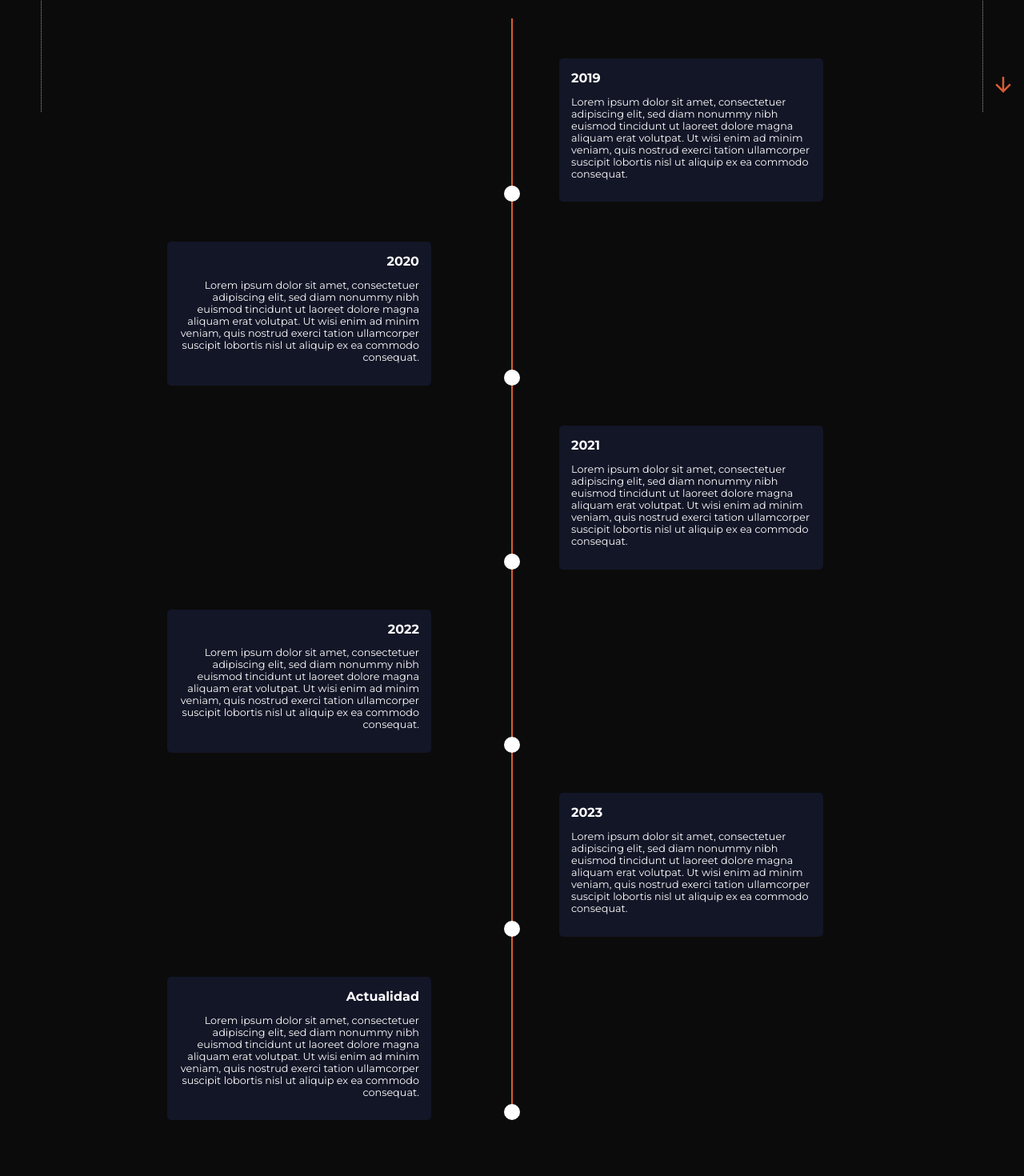
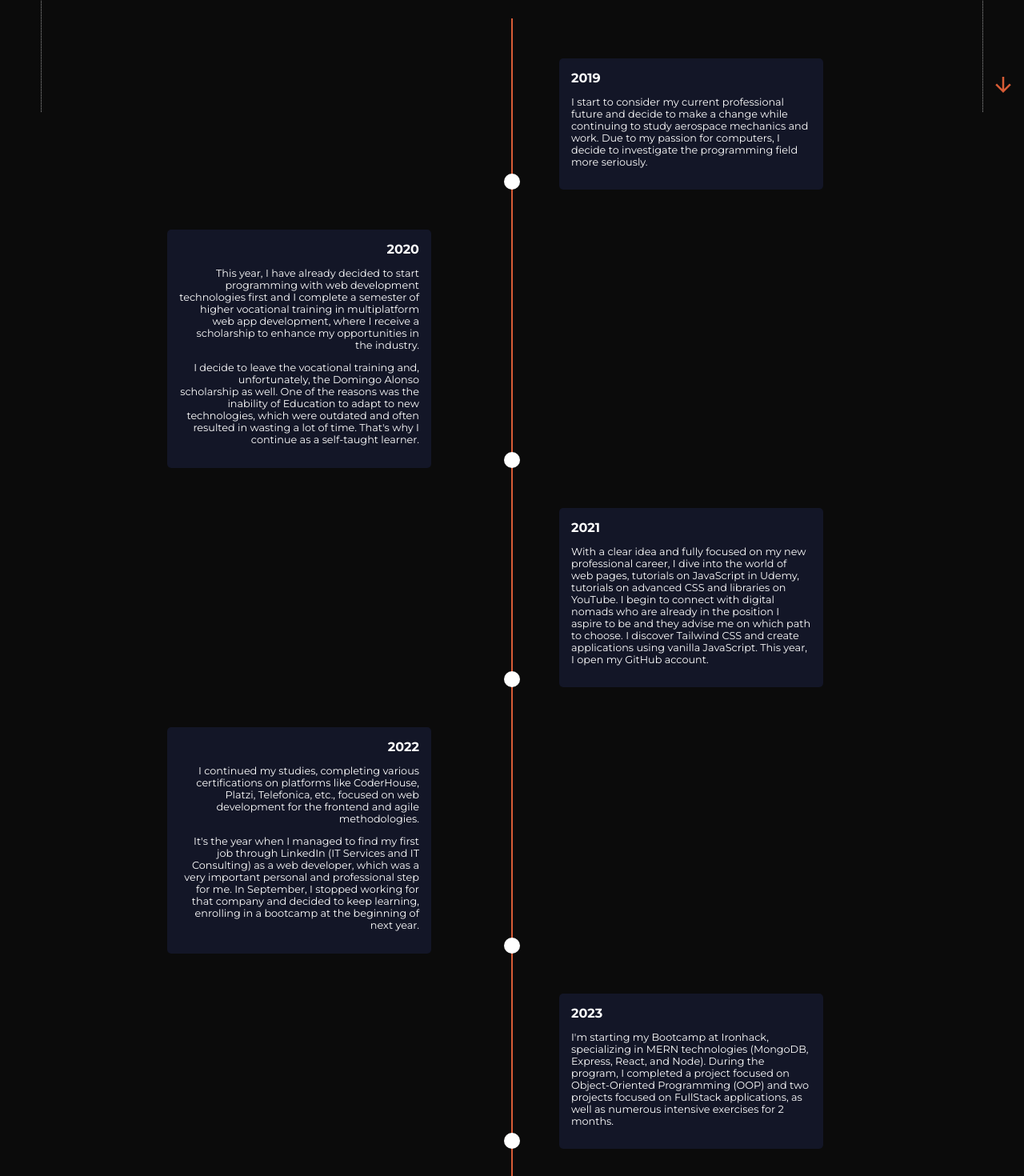
Before and after one commit to jdluis/My-portafolio, a React (Vite) app: page /about in a window 1280 px wide. Shown: the part 660-2130 px from the top of the page at 80% size. Built offline with nearby package versions, Linux system fonts and the light colour scheme.

Commit message:
about tree completed

```diff
--- a/src/components/timeline/index.jsx
+++ b/src/components/timeline/index.jsx
@@ -37,10 +37,7 @@ const Timeline = () => {
           <div>
             <time>2019</time>
             <p>
-              Lorem ipsum dolor sit amet, consectetuer adipiscing elit, sed diam nonummy nibh
-              euismod tincidunt ut laoreet dolore magna aliquam erat volutpat. Ut wisi enim ad minim
-              veniam, quis nostrud exerci tation ullamcorper suscipit lobortis nisl ut aliquip ex ea
-              commodo consequat.
+              I start to consider my current professional future and decide to make a change while continuing to study aerospace mechanics and work. Due to my passion for computers, I decide to investigate the programming field more seriously.
             </p>
           </div>
         </li>
@@ -48,10 +45,10 @@ const Timeline = () => {
           <div>
             <time>2020</time>
             <p>
-              Lorem ipsum dolor sit amet, consectetuer adipiscing elit, sed diam nonummy nibh
-              euismod tincidunt ut laoreet dolore magna aliquam erat volutpat. Ut wisi enim ad minim
-              veniam, quis nostrud exerci tation ullamcorper suscipit lobortis nisl ut aliquip ex ea
-              commodo consequat.
+              This year, I have already decided to start programming with web development technologies first and I complete a semester of higher vocational training in multiplatform web app development, where I receive a scholarship to enhance my opportunities in the industry.
+            </p>
+            <p>
+              I decide to leave the vocational training and, unfortunately, the Domingo Alonso scholarship as well. One of the reasons was the inability of Education to adapt to new technologies, which were outdated and often resulted in wasting a lot of time. That's why I continue as a self-taught learner.
             </p>
           </div>
         </li>
@@ -59,10 +56,9 @@ const Timeline = () => {
           <div>
             <time>2021</time>
             <p>
-              Lorem ipsum dolor sit amet, consectetuer adipiscing elit, sed diam nonummy nibh
-              euismod tincidunt ut laoreet dolore magna aliquam erat volutpat. Ut wisi enim ad minim
-              veniam, quis nostrud exerci tation ullamcorper suscipit lobortis nisl ut aliquip ex ea
-              commodo consequat.
+              With a clear idea and fully focused on my new professional career, I dive into the world of web pages, tutorials on JavaScript in Udemy, tutorials on advanced CSS and libraries on YouTube. I begin to connect with digital nomads who are already in the position I aspire to be and they advise me on which path to choose. I discover Tailwind CSS and create applications using vanilla JavaScript.
+
+              This year, I open my GitHub account.
             </p>
           </div>
         </li>
@@ -70,10 +66,10 @@ const Timeline = () => {
           <div>
             <time>2022</time>
             <p>
-              Lorem ipsum dolor sit amet, consectetuer adipiscing elit, sed diam nonummy nibh
-              euismod tincidunt ut laoreet dolore magna aliquam erat volutpat. Ut wisi enim ad minim
-              veniam, quis nostrud exerci tation ullamcorper suscipit lobortis nisl ut aliquip ex ea
-              commodo consequat.
+              I continued my studies, completing various certifications on platforms like CoderHouse, Platzi, Telefonica, etc., focused on web development for the frontend and agile methodologies.
+            </p>
+            <p>
+              It's the year when I managed to find my first job through LinkedIn (IT Services and IT Consulting) as a web developer, which was a very important personal and professional step for me. In September, I stopped working for that company and decided to keep learning, enrolling in a bootcamp at the beginning of next year.
             </p>
           </div>
         </li>
@@ -81,10 +77,7 @@ const Timeline = () => {
           <div>
             <time>2023</time>
             <p>
-              Lorem ipsum dolor sit amet, consectetuer adipiscing elit, sed diam nonummy nibh
-              euismod tincidunt ut laoreet dolore magna aliquam erat volutpat. Ut wisi enim ad minim
-              veniam, quis nostrud exerci tation ullamcorper suscipit lobortis nisl ut aliquip ex ea
-              commodo consequat.
+              I'm starting my Bootcamp at Ironhack, specializing in MERN technologies (MongoDB, Express, React, and Node). During the program, I completed a project focused on Object-Oriented Programming (OOP) and two projects focused on FullStack applications, as well as numerous intensive exercises for 2 months.
             </p>
           </div>
         </li>
@@ -92,10 +85,7 @@ const Timeline = () => {
           <div>
             <time>Actualidad</time>
             <p>
-              Lorem ipsum dolor sit amet, consectetuer adipiscing elit, sed diam nonummy nibh
-              euismod tincidunt ut laoreet dolore magna aliquam erat volutpat. Ut wisi enim ad minim
-              veniam, quis nostrud exerci tation ullamcorper suscipit lobortis nisl ut aliquip ex ea
-              commodo consequat.
+              I am constantly learning new technologies and updating the ones I already know, in addition to creating a project that allows me to learn while practicing. The technologies I am focused on are: TypeScript, Nest.js, Jest, and other testing libraries...
             </p>
           </div>
         </li>
```
